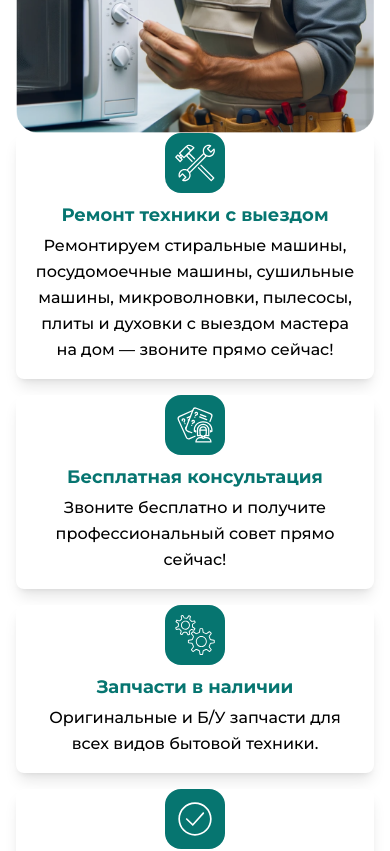
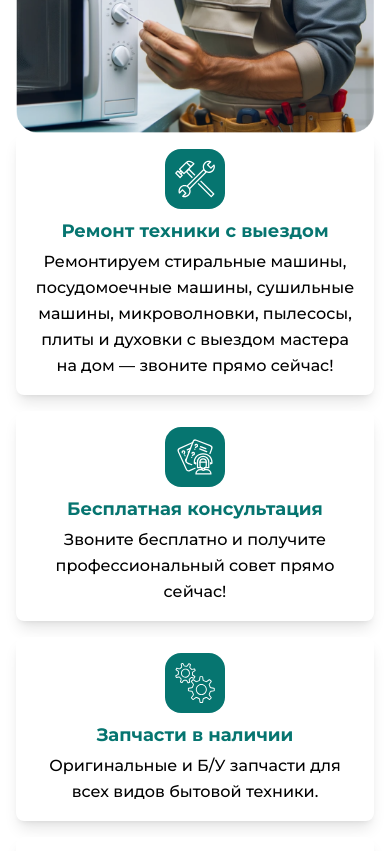
Before and after one commit to qqwrxtr/proff-master, a React (Create React App) app: page / in a window 390 px wide. Shown: the part 1340-2191 px from the top of the page. Built offline with nearby package versions, Linux system fonts and the light colour scheme.

Commit message:
`Added lg: prefix to pt-0 class in Our_Services.jsx component`

```diff
--- a/src/components/Our_Services/Our_Services.jsx
+++ b/src/components/Our_Services/Our_Services.jsx
@@ -59,7 +59,7 @@ const Our_Services = () => {
                     {services.map((service, index) => (
                         <div
                             key={index}
-                            className="flex items-start pt-0 p-4 rounded-lg shadow-lg bg-white
+                            className="flex items-start lg:pt-0 p-4 rounded-lg shadow-lg bg-white
                                         hover:shadow-xl transition-shadow duration-300
                                         xs:flex-col xs:items-center xs:text-center
                                         xs:space-x-0 space-x-4"
```
